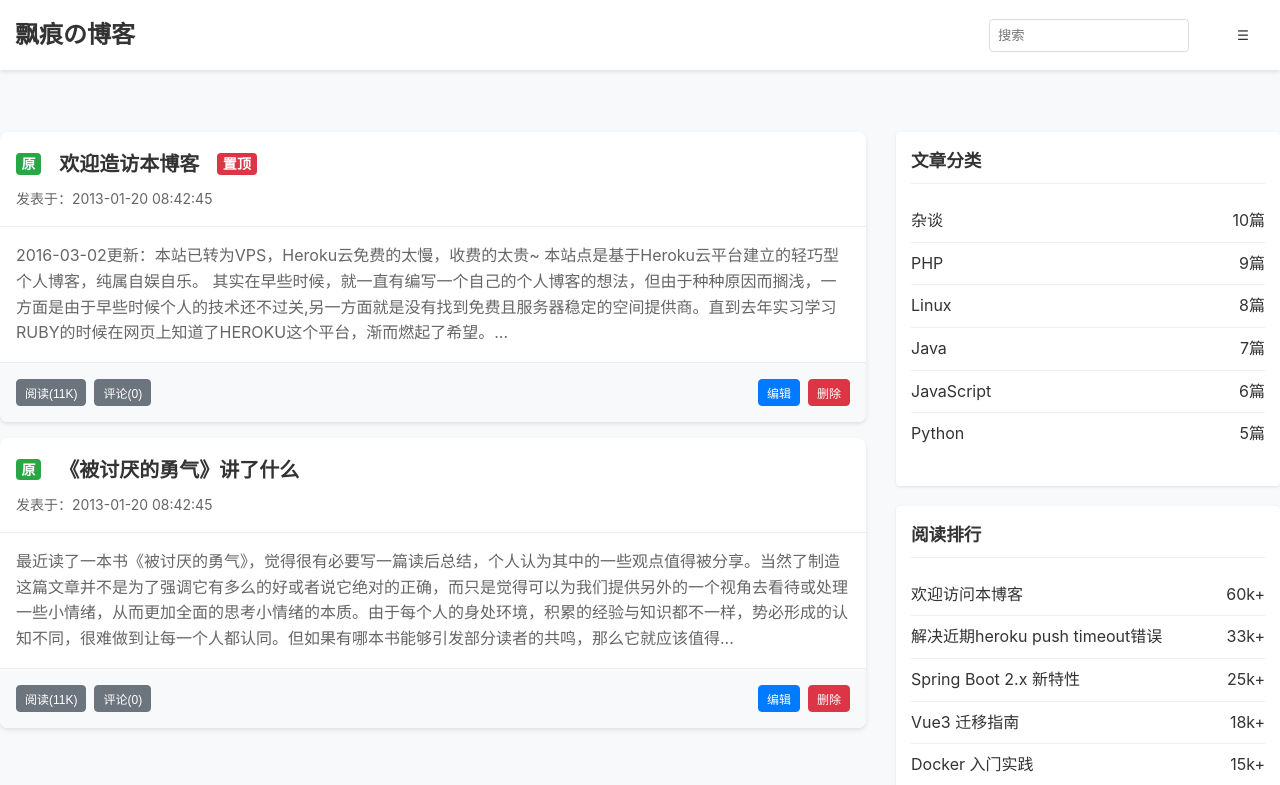
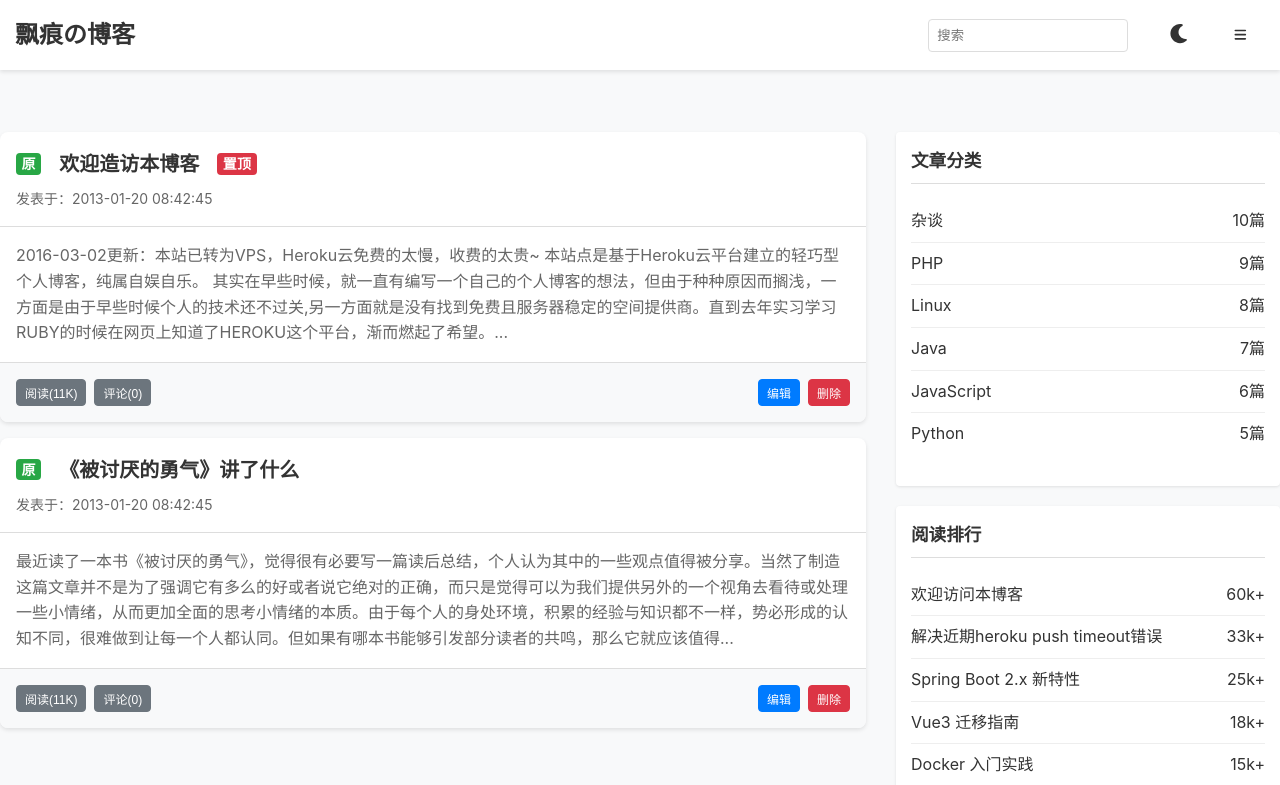
Before and after one commit to lzqwebsoft/blog-frontend, a Vue app: page / in a window 1280 px wide. Shown: the top 785 px of the page. Built offline with nearby package versions, Linux system fonts and the light colour scheme.

Commit message:
添加font awesome图标支持

```diff
--- a/package.json
+++ b/package.json
@@ -11,6 +11,9 @@
     "format": "prettier --write src/"
   },
   "dependencies": {
+    "@fortawesome/fontawesome-svg-core": "^7.0.0",
+    "@fortawesome/free-solid-svg-icons": "^7.0.0",
+    "@fortawesome/vue-fontawesome": "^3.1.1",
     "pinia": "^3.0.3",
     "vue": "^3.5.17",
     "vue-router": "^4.5.1"
--- a/src/assets/styles/main.css
+++ b/src/assets/styles/main.css
@@ -5,16 +5,39 @@
   box-sizing: border-box;
 }
 
+:root {
+  --bg-color: #f8f9fa;
+  --text-color: #333;
+  --header-bg: #fff;
+  --border-color: #ddd;
+  --card-bg: #fff;
+  --shadow-color: rgba(0, 0, 0, 0.1);
+  --hover-bg: #f8f9fa;
+  --link-color: #007bff;
+}
+
+:root.dark-theme {
+  --bg-color: #1a1a1a;
+  --text-color: #e0e0e0;
+  --header-bg: #2d2d2d;
+  --border-color: #404040;
+  --card-bg: #2d2d2d;
+  --shadow-color: rgba(0, 0, 0, 0.3);
+  --hover-bg: #404040;
+  --link-color: #66b3ff;
+}
+
 body {
   font-family: -apple-system, BlinkMacSystemFont, 'Segoe UI', Roboto, 'Helvetica Neue', Arial, sans-serif;
   line-height: 1.6;
-  color: #333;
-  background-color: #f8f9fa;
+  color: var(--text-color);
+  background-color: var(--bg-color);
+  transition: background-color 0.3s ease, color 0.3s ease;
 }
 
 a {
   text-decoration: none;
-  color: #007bff;
+  color: var(--link-color);
 }
 
 a:hover {
@@ -59,12 +82,12 @@ a:hover {
 
 /* Header styles */
 .header {
-  background: #fff;
-  box-shadow: 0 2px 4px rgba(0,0,0,0.1);
+  background: var(--header-bg);
+  box-shadow: 0 2px 4px var(--shadow-color);
   position: sticky;
   top: 0;
   z-index: 1000;
-  transition: transform 0.3s ease;
+  transition: transform 0.3s ease, background-color 0.3s ease, box-shadow 0.3s ease;
 }
 
 .header.hidden {
@@ -84,7 +107,7 @@ a:hover {
 }
 
 .nav-brand a {
-  color: #333;
+  color: var(--text-color);
   text-decoration: none;
 }
 
@@ -99,19 +122,23 @@ a:hover {
   border: none;
   background: none;
   cursor: pointer;
-  color: #333;
+  color: var(--text-color);
 }
 
 .nav-item:hover {
-  background-color: #f8f9fa;
+  background-color: var(--hover-bg);
   border-radius: 4px;
+  transition: background-color 0.3s ease;
 }
 
 .search-input {
   padding: 0.5rem;
-  border: 1px solid #ddd;
+  border: 1px solid var(--border-color);
   border-radius: 4px;
   margin-right: 1rem;
+  background-color: var(--card-bg);
+  color: var(--text-color);
+  transition: border-color 0.3s ease, background-color 0.3s ease, color 0.3s ease;
 }
 
 /* Main content */
@@ -122,16 +149,18 @@ a:hover {
 
 /* Card styles */
 .card {
-  background: #fff;
+  background: var(--card-bg);
   border-radius: 8px;
-  box-shadow: 0 2px 4px rgba(0,0,0,0.1);
+  box-shadow: 0 2px 4px var(--shadow-color);
   margin-bottom: 1rem;
   overflow: hidden;
+  transition: background-color 0.3s ease, box-shadow 0.3s ease;
 }
 
 .card-header {
   padding: 1rem;
-  border-bottom: 1px solid #eee;
+  border-bottom: 1px solid var(--border-color);
+  transition: border-color 0.3s ease;
 }
 
 .card-body {
@@ -140,8 +169,9 @@ a:hover {
 
 .card-footer {
   padding: 1rem;
-  border-top: 1px solid #eee;
-  background-color: #f8f9fa;
+  border-top: 1px solid var(--border-color);
+  background-color: var(--hover-bg);
+  transition: border-color 0.3s ease, background-color 0.3s ease;
 }
 
 /* Button styles */
@@ -239,9 +269,10 @@ a:hover {
 
 .list-group-item {
   padding: 0.75rem 1rem;
-  border: 1px solid #ddd;
+  border: 1px solid var(--border-color);
   border-bottom: none;
-  background: #fff;
+  background: var(--card-bg);
+  transition: border-color 0.3s ease, background-color 0.3s ease;
 }
 
 .list-group-item:first-child {
@@ -265,18 +296,20 @@ a:hover {
 
 /* Sidebar styles */
 .sidebar {
-  background: #fff;
+  background: var(--card-bg);
   border-radius: 8px;
-  box-shadow: 0 2px 4px rgba(0,0,0,0.1);
+  box-shadow: 0 2px 4px var(--shadow-color);
   padding: 1rem;
   margin-bottom: 1rem;
+  transition: background-color 0.3s ease, box-shadow 0.3s ease;
 }
 
 .sidebar h3 {
   margin-bottom: 1rem;
   padding-bottom: 0.5rem;
-  border-bottom: 1px solid #eee;
+  border-bottom: 1px solid var(--border-color);
   font-size: 1.1rem;
+  transition: border-color 0.3s ease;
 }
 
 .sidebar-item {
@@ -284,7 +317,8 @@ a:hover {
   justify-content: space-between;
   align-items: center;
   padding: 0.5rem 0;
-  border-bottom: 1px solid #eee;
+  border-bottom: 1px solid var(--border-color);
+  transition: border-color 0.3s ease;
 }
 
 .sidebar-item:last-child {
--- a/src/components/AppHeader.vue
+++ b/src/components/AppHeader.vue
@@ -9,11 +9,20 @@
                 <div class="nav-menu">
                     <input type="text" class="search-input" placeholder="搜索" />
 
+                    <button class="theme-toggle" @click="toggleTheme" :title="isDark ? '切换到浅色模式' : '切换到深色模式'">
+                        <font-awesome-icon :icon="isDark ? 'sun' : 'moon'" />
+                    </button>
+
                     <div class="dropdown">
-                        <button class="nav-item" @click="showMenu = !showMenu">☰</button>
+                        <button class="nav-item" @click="showMenu = !showMenu">
+                            <font-awesome-icon icon="bars" class="menu" />
+                        </button>
                         <div class="dropdown-content" v-show="showMenu">
                             <RouterLink v-for="(item, index) in menuItems" :key="index" :to="item.url"
-                                class="dropdown-item" v-html="item.title" />
+                                class="dropdown-item">
+                                <font-awesome-icon :icon="item.icon" class="menu-icon" />
+                                <span v-html="item.title"></span>
+                            </RouterLink>
                         </div>
                     </div>
                 </div>
@@ -31,13 +40,21 @@ export default {
             isHidden: false,
             previousTop: 0,
             scrolling: false,
+            isDark: false,
             menuItems: [
-                { title: '发表博客', url: '/article/new.html' },
-                { title: '修改密码', url: '/changepwd.html' },
-                { title: '设&nbsp;&nbsp;&nbsp;&nbsp;&nbsp;&nbsp;置', url: '/set.html' },
-                { title: '注&nbsp;&nbsp;&nbsp;&nbsp;&nbsp;&nbsp;销', url: '/singleout.html' },
+                { title: '发表博客', url: '/article/new.html', icon: 'edit' },
+                { title: '修改密码', url: '/changepwd.html', icon: 'lock' },
+                { title: '设&nbsp;&nbsp;&nbsp;&nbsp;&nbsp;&nbsp;置', url: '/set.html', icon: 'cog' },
+                { title: '注&nbsp;&nbsp;&nbsp;&nbsp;&nbsp;&nbsp;销', url: '/singleout.html', icon: 'sign-out-alt' },
             ],
         }
+    },
+    mounted() {
+        window.addEventListener('scroll', this.handleScroll)
+        this.initializeTheme()
+    },
+    unmounted() {
+        window.removeEventListener('scroll', this.handleScroll)
     },
     methods: {
         handleScroll() {
@@ -64,12 +81,25 @@ export default {
             this.previousTop = currentTop
             this.scrolling = false
         },
-    },
-    mounted() {
-        window.addEventListener('scroll', this.handleScroll)
-    },
-    unmounted() {
-        window.removeEventListener('scroll', this.handleScroll)
+        toggleTheme() {
+            this.isDark = !this.isDark
+            this.applyTheme()
+            localStorage.setItem('theme', this.isDark ? 'dark' : 'light')
+        },
+        initializeTheme() {
+            const savedTheme = localStorage.getItem('theme')
+            const prefersDark = window.matchMedia('(prefers-color-scheme: dark)').matches
+
+            this.isDark = savedTheme ? savedTheme === 'dark' : prefersDark
+            this.applyTheme()
+        },
+        applyTheme() {
+            if (this.isDark) {
+                document.documentElement.classList.add('dark-theme')
+            } else {
+                document.documentElement.classList.remove('dark-theme')
+            }
+        },
     },
 }
 </script>
@@ -151,6 +181,35 @@ export default {
     border-bottom: none;
 }
 
+.menu-icon {
+    margin-right: 0.5rem;
+    width: 16px;
+    text-align: center;
+}
+
+.theme-toggle {
+    background: none;
+    border: none;
+    cursor: pointer;
+    font-size: 1.2rem;
+    color: #333;
+    padding: 0.5rem;
+    border-radius: 4px;
+    transition: background-color 0.3s ease;
+}
+
+.theme-toggle:hover {
+    background-color: rgba(0, 0, 0, 0.1);
+}
+
+:root.dark-theme .theme-toggle {
+    color: #fff;
+}
+
+:root.dark-theme .theme-toggle:hover {
+    background-color: rgba(255, 255, 255, 0.1);
+}
+
 @media (max-width: 768px) {
     .search-input {
         min-width: 120px;
--- a/src/main.js
+++ b/src/main.js
@@ -2,13 +2,19 @@ import './assets/styles/main.css'
 
 import { createApp } from 'vue'
 import { createPinia } from 'pinia'
+import { library } from '@fortawesome/fontawesome-svg-core'
+import { faEdit, faLock, faCog, faSignOutAlt, faMoon, faSun, faBars } from '@fortawesome/free-solid-svg-icons'
+import { FontAwesomeIcon } from '@fortawesome/vue-fontawesome'
 
 import App from './App.vue'
 import router from './router'
+
+library.add(faEdit, faLock, faCog, faSignOutAlt, faMoon, faSun, faBars)
 
 const app = createApp(App)
 
 app.use(createPinia())
 app.use(router)
+app.component('font-awesome-icon', FontAwesomeIcon)
 
 app.mount('#app')
```
Also changed, not shown: 1 other file (tests, documents, lock files or other folders).
